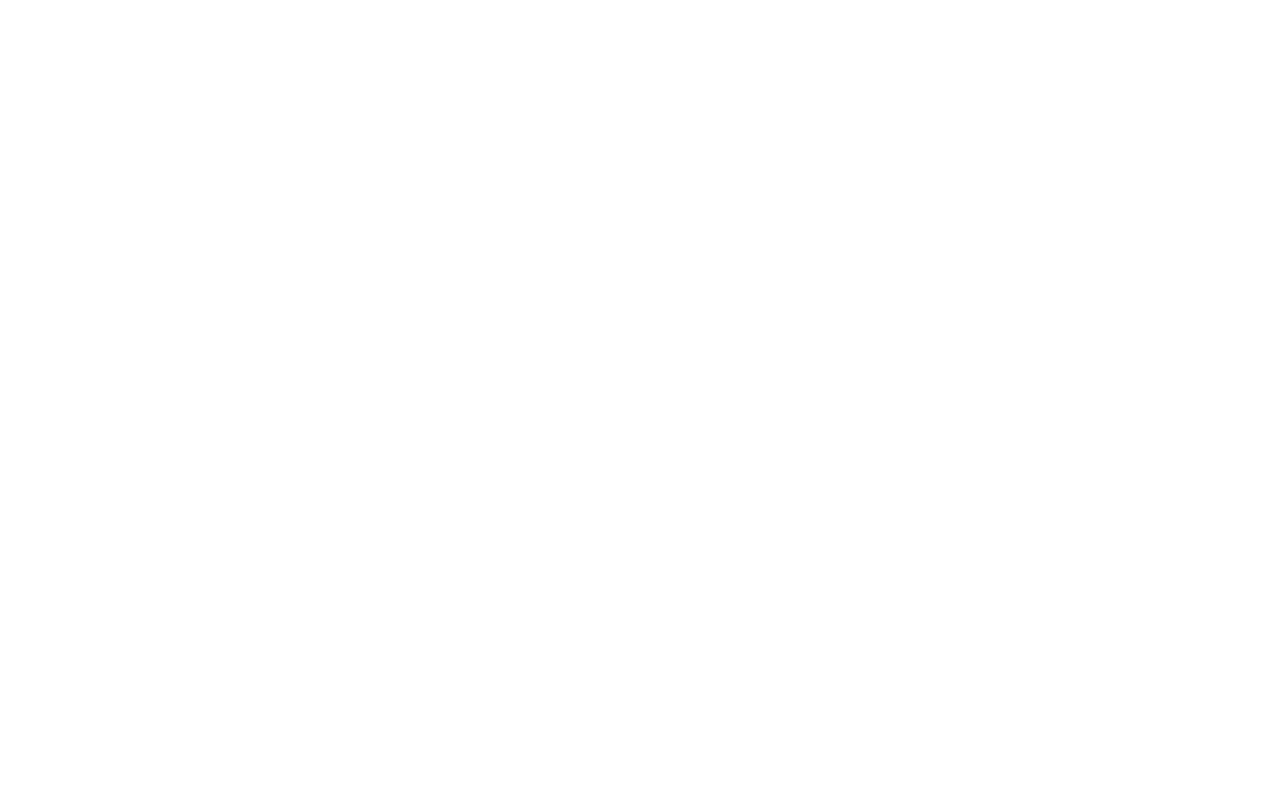
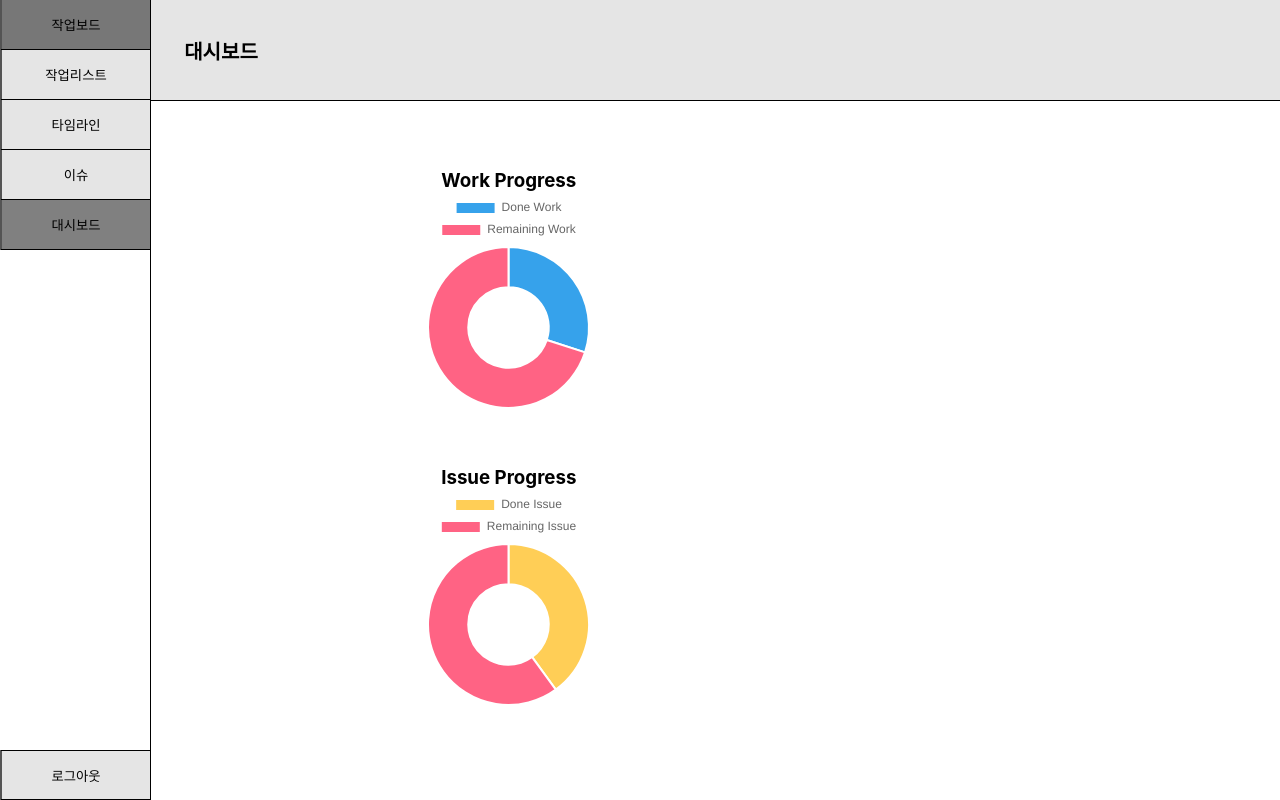
Before and after one commit to DB-Inc-Capstone/front, a React (Create React App) app: page /work/dashboard in a window 1280 px wide. Before the commit this address had no page. Built offline with nearby package versions, Linux system fonts and the light colour scheme.

Commit message:
create dashboard.js

```diff
--- a/package.json
+++ b/package.json
@@ -8,9 +8,11 @@
     "@testing-library/user-event": "^13.5.0",
     "axios": "^1.6.8",
     "body-parser": "^1.20.2",
+    "chart.js": "^4.4.3",
     "cors": "^2.8.5",
     "express": "^4.19.2",
     "react": "^18.2.0",
+    "react-chartjs-2": "^5.2.0",
     "react-datepicker": "^6.9.0",
     "react-dom": "^18.2.0",
     "react-router": "^6.21.3",
--- a/src/App.js
+++ b/src/App.js
@@ -7,7 +7,7 @@
 import Worklist from "./pages/Worklist";
 import Issue from "./pages/Issue";
 import Timeline from "./pages/Timeline";
-
+import Dashboard from "./pages/Dashboard"
 
 function App() {
   return (
@@ -23,6 +23,7 @@
         <Route path="/work/worklist" element={<Worklist />} />
         <Route path="/work/issue" element={<Issue />} />
         <Route path="/work/timeline" element={<Timeline />} />
+        <Route path="/work/dashboard" element={<Dashboard />} />
       </Routes>
     </BrowserRouter>
   );
--- a/src/components/MenuBar.js
+++ b/src/components/MenuBar.js
@@ -26,6 +26,10 @@
             case "/work/timeline":
                 setActiveButton("timeline");
                 setSelectedText("타임라인");
+                break;
+            case "/work/dashboard":
+                setActiveButton("dashboard");
+                setSelectedText("대시보드");
                 break;
             // 다른 페이지에 대한 설정 추가
             default:
@@ -60,6 +64,13 @@
         navigate("/work/issue");
     };
 
+    const handleDashboardClick = () => {
+        // 대시보드 버튼이 클릭되었을 때 실행될 코드
+        setActiveButton("dashboard");
+        setSelectedText("대시보드");
+        navigate("/work/dashboard");
+    };
+
     const handleLogout = () => {
         // 로그아웃 버튼이 클릭되었을 때 실행될 코드
         setActiveButton("logout");
@@ -78,6 +89,7 @@
                 <button className={activeButton === "taskList" ? "active" : ""} onClick={handleTaskListClick}>작업리스트</button>
                 <button className={activeButton === "timeline" ? "active" : ""} onClick={handleTimelineClick}>타임라인</button>
                 <button className={activeButton === "issues" ? "active" : ""} onClick={handleIssuesClick}>이슈</button>
+                <button className={activeButton === "dashboard" ? "active" : ""} onClick={handleDashboardClick}>대시보드</button>
                 <button className={activeButton === "logout" ? "active" : ""} onClick={handleLogout}>로그아웃</button>
             </div>
             <div className="search-bar">
--- /dev/null
+++ b/src/pages/Dashboard.css
@@ -0,0 +1,16 @@
+.container {
+    display: flex;
+    height: 100vh; /* Updated: Set container height to 100% of viewport height */
+}
+
+.chart-container {
+    flex-direction: column;
+    align-items: center;
+    justify-content: center;
+    width: 17%; /* 또는 다른 원하는 너비 */
+    height: 20%; /* 또는 다른 원하는 높이 */
+    box-sizing: border-box;
+    text-align: center;
+    margin-top: 150px;
+    margin-left: 400px;
+}
--- /dev/null
+++ b/src/pages/Dashboard.js
@@ -0,0 +1,52 @@
+import React from "react";
+import MenuBar from "../components/MenuBar";
+import { useNavigate } from "react-router-dom";
+import { useState, useEffect } from "react";
+import { Doughnut } from "react-chartjs-2";
+import axios from "axios";
+import 'chart.js/auto';
+import './Dashboard.css'
+
+function Dashboard() {
+    const [totalWork , setTotalWork] = useState(100);
+    const [haveToDoWork, setHaveToDoWork] = useState(40);
+    const [continuingWork, setContinuingWork] = useState(30);
+    const [doneWork, setDoneWork] = useState(30);
+    const [totalIssue , setTotalIssue] = useState(100);
+    const [haveToDoIssue, setHaveToDoIssue] = useState(20);
+    const [continuingIssue, setContinuingIssue] = useState(40);
+    const [doneIssue, setDoneIssue] = useState(40);
+
+    const workData = {
+      labels: ['Done Work', 'Remaining Work'],
+      datasets: [{
+          data: [doneWork, totalWork - doneWork],
+          backgroundColor: ['#36A2EB', '#FF6384'],
+          hoverBackgroundColor: ['#36A2EB', '#FF6384']
+      }]
+  };
+
+  const issueData = {
+      labels: ['Done Issue', 'Remaining Issue'],
+      datasets: [{
+          data: [doneIssue, totalIssue - doneIssue],
+          backgroundColor: ['#FFCE56', '#FF6384'],
+          hoverBackgroundColor: ['#FFCE56', '#FF6384']
+      }]
+  };
+
+  return (
+      <div className="container">
+          <MenuBar />
+          <div className="chart-container">
+              <h3> Work Progress
+              <Doughnut data={workData} /> </h3>
+              <br/>
+              <h3> Issue Progress
+              <Doughnut data={issueData} /> </h3>
+          </div>
+      </div>
+  );
+  }
+
+  export default Dashboard;
```
Also changed, not shown: 1 other file (tests, documents, lock files or other folders).
